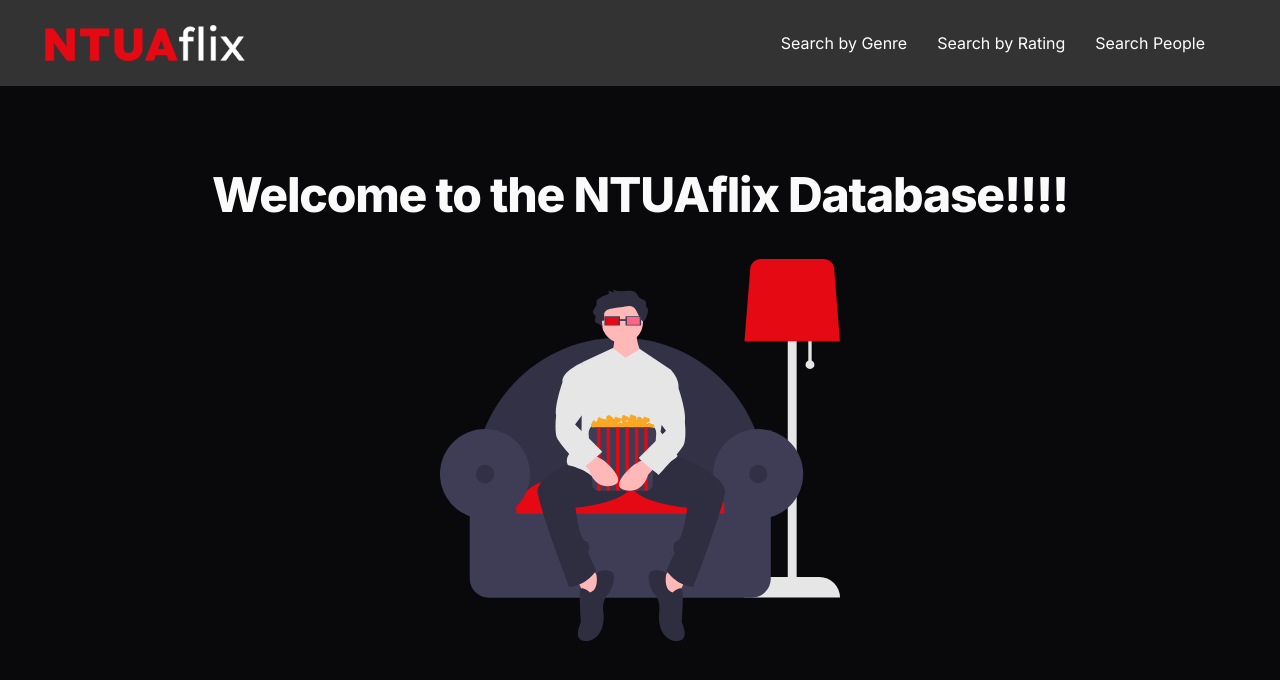
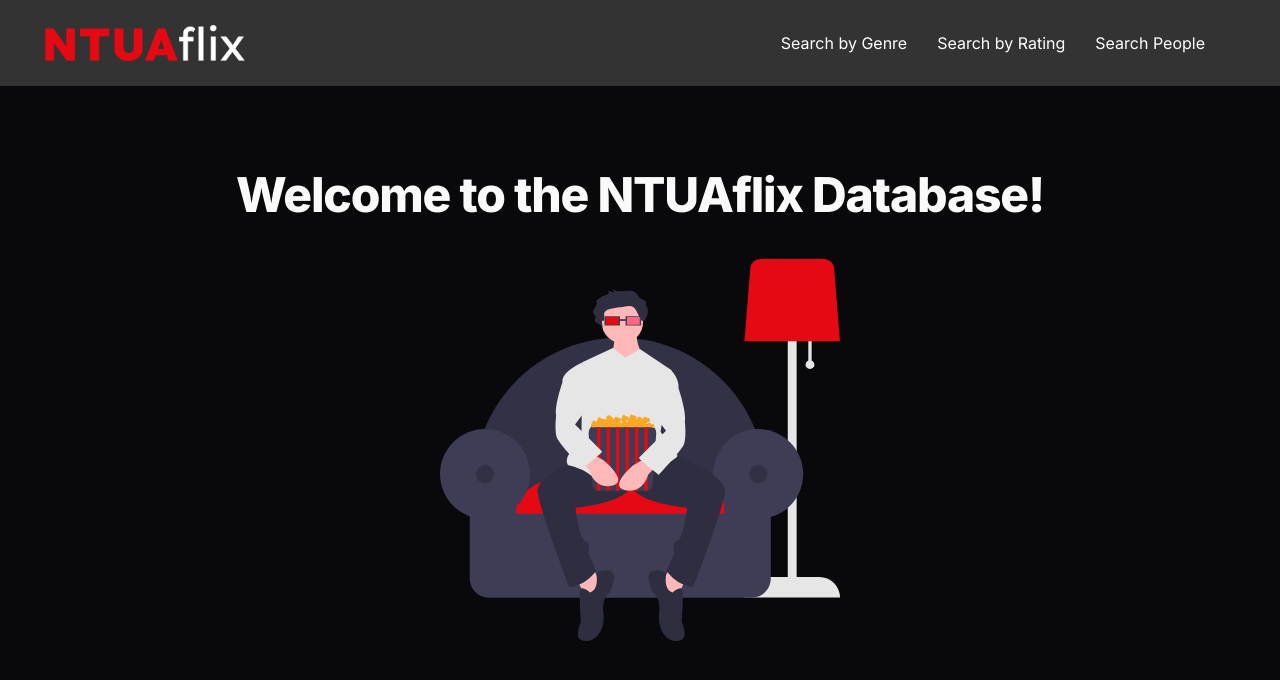
Before and after one commit to ntua-el20098/NTUAflix, a Next.js app: page / in a window 1280 px wide. Shown: the top 680 px of the page. Built offline with nearby package versions, Linux system fonts and the light colour scheme.

Commit message:
modified:   app/page.jsx

```diff
--- a/app/page.jsx
+++ b/app/page.jsx
@@ -6,7 +6,7 @@ export default function Home() {
   return (
     <div style={{ display: 'flex', flexDirection: 'column', alignItems: 'center', justifyContent: 'center', minHeight: '80vh' }}>
       <h1 className="scroll-m-20 text-4xl font-extrabold tracking-tight lg:text-5xl" style={{ marginBottom: '40px' }}>
-        Welcome to the NTUAflix Database!!!!</h1>
+        Welcome to the NTUAflix Database!</h1>
       <Image src={illustration} alt="Illustration" width={400} height={400} />
     </div>
   )
```
